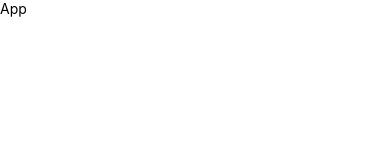
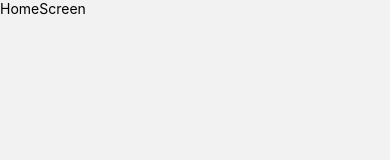
Before and after one commit to mustaphamajed/react-native-movies-app, a React Native app: screen / in a window 390 px wide. Shown: the top 160 px of the page. Built offline with nearby package versions, Linux system fonts and the light colour scheme.

Commit message:
feat(navigations): set up navigation

```diff
--- a/App.jsx
+++ b/App.jsx
@@ -1,11 +1,10 @@
 import { View, Text } from 'react-native'
 import React from 'react'
+import RootNavigation from './src/navigation/rootNavigation'
 
 const App = () => {
   return (
-    <View>
-      <Text>App</Text>
-    </View>
+   <RootNavigation />
   )
 }
 
--- /dev/null
+++ b/src/navigation/rootNavigation.js
@@ -0,0 +1,21 @@
+import React from 'react'
+import { NavigationContainer } from '@react-navigation/native'
+import { createNativeStackNavigator } from '@react-navigation/native-stack';
+import HomeScreen from '../screens/Home/homeScreen';
+import DetailsScreen from '../screens/Details/detailsScreen';
+
+
+const Stack = createNativeStackNavigator();
+
+const RootNavigation = () => {
+  return (
+    <NavigationContainer>
+    <Stack.Navigator initialRouteName="Home" screenOptions={{headerShown:false}}>
+      <Stack.Screen name="Home" component={HomeScreen} />
+      <Stack.Screen name="Details" component={DetailsScreen} />
+    </Stack.Navigator>
+  </NavigationContainer>
+  )
+}
+
+export default RootNavigation
```
